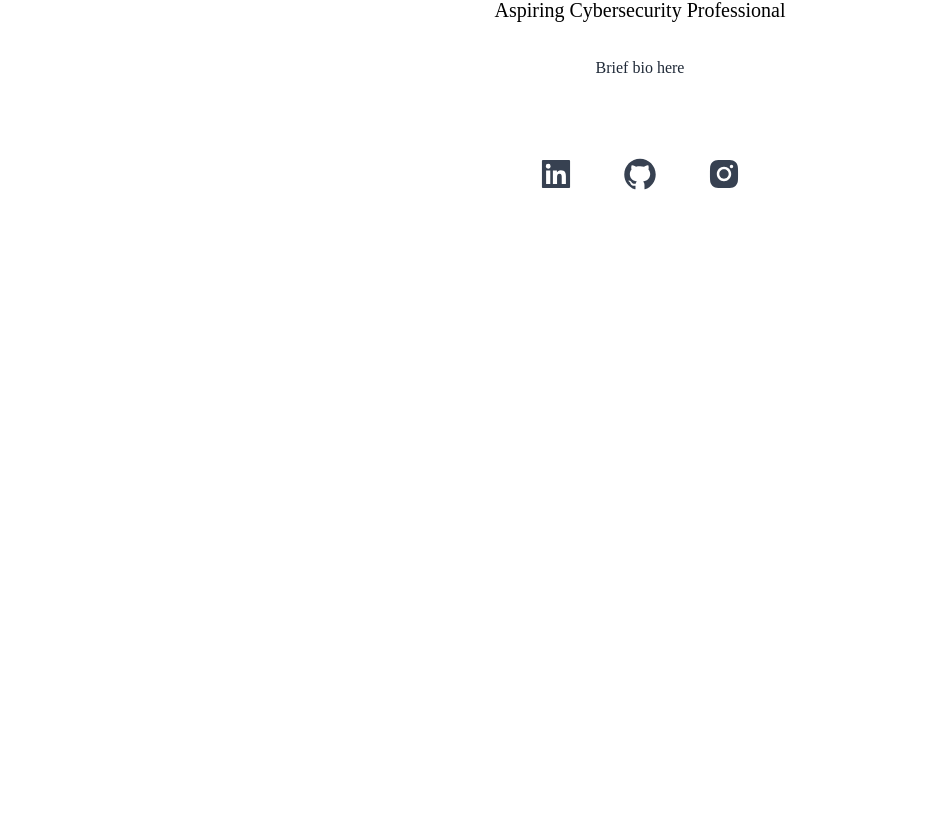
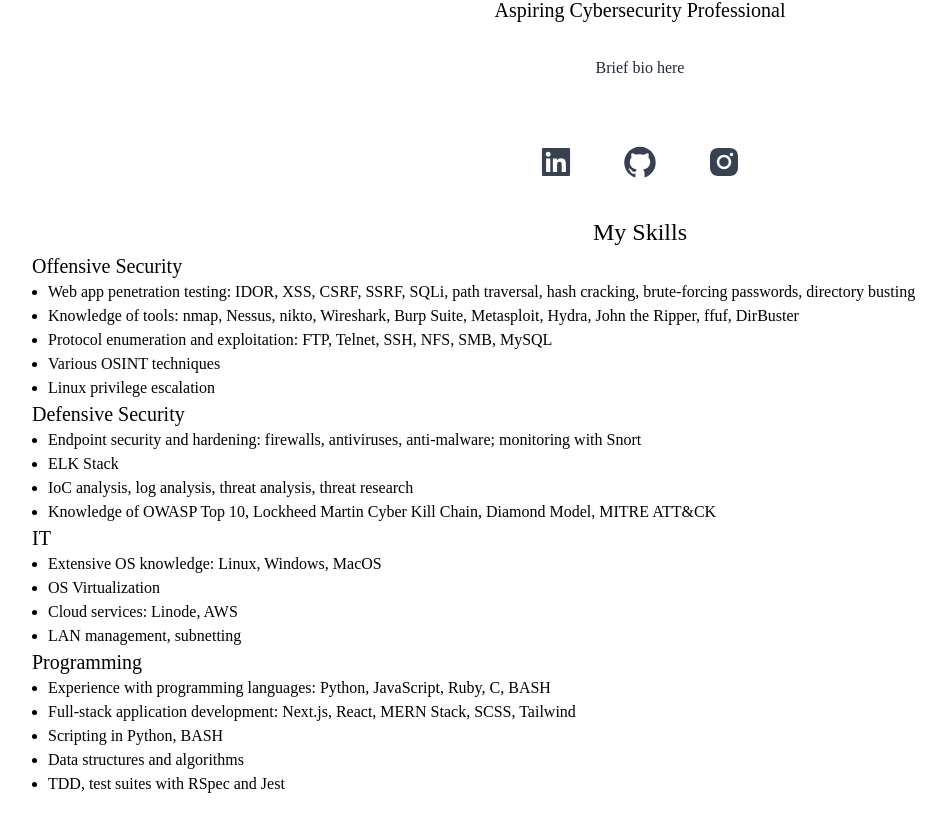
Before and after one commit to ordsec/ordsec-tech-next, a Next.js app: page / in a window 1280 px wide. Shown: the part 412-1240 px from the top of the page, without its empty margins (0-946 px from the left). Before the commit the page ends 800 px from the top, so only its background shows below. Built offline with nearby package versions, Linux system fonts and the light colour scheme; a web font is replaced by a local one.

Commit message:
add skills to main page

```diff
--- a/pages/index.js
+++ b/pages/index.js
@@ -16,8 +16,8 @@ export default function Home() {
         <meta name="viewport" content="width=device-width, initial-scale=1" />
         <link rel="icon" href="/favicon.ico" />
       </Head>
-      <main className="bg-white">
-        <section className="min-h-screen">
+      <main className="bg-white min-h-screen">
+        <section>
           <Navbar />
 
           {/* headshot, header, social */}
@@ -30,15 +30,53 @@ export default function Home() {
             <h3 className="text-xl py-2">Aspiring Cybersecurity Professional</h3>
             <p className="text-md py-5 leading-8 text-gray-800">Brief bio here</p>
           </div>
-          <div className="text-4xl flex justify-center gap-12 py-3 text-gray-700">
+          <div className="text-4xl flex justify-center gap-12 text-gray-700">
             <AiFillLinkedin />
             <AiOutlineGithub />
             <AiFillInstagram />
           </div>
         </section>
 
-        <section>
-
+        <section className="m-8">
+          <h2 className="text-2xl py-1 text-center">My Skills</h2>
+          <div>
+            <h3 className="text-xl">Offensive Security</h3>
+            <ul className="list-disc mx-4">
+              <li>Web app penetration testing: IDOR, XSS, CSRF, SSRF, SQLi, path traversal, hash cracking, brute-forcing passwords, directory busting</li>
+              <li>Knowledge of tools: nmap, Nessus, nikto, Wireshark, Burp Suite, Metasploit, Hydra, John the Ripper, ffuf, DirBuster</li>
+              <li>Protocol enumeration and exploitation: FTP, Telnet, SSH, NFS, SMB, MySQL</li>
+              <li>Various OSINT techniques</li>
+              <li>Linux privilege escalation</li>
+            </ul>
+          </div>
+          <div>
+            <h3 className="text-xl">Defensive Security</h3>
+            <ul className="list-disc mx-4">
+              <li>Endpoint security and hardening: firewalls, antiviruses, anti-malware; monitoring with Snort</li>
+              <li>ELK Stack</li>
+              <li>IoC analysis, log analysis, threat analysis, threat research</li>
+              <li>Knowledge of OWASP Top 10, Lockheed Martin Cyber Kill Chain, Diamond Model, MITRE ATT&CK</li>
+            </ul>
+          </div>
+          <div>
+            <h3 className="text-xl">IT</h3>
+            <ul className="list-disc mx-4">
+              <li>Extensive OS knowledge: Linux, Windows, MacOS</li>
+              <li>OS Virtualization</li>
+              <li>Cloud services: Linode, AWS</li>
+              <li>LAN management, subnetting</li>
+            </ul>
+          </div>
+          <div>
+            <h3 className="text-xl">Programming</h3>
+            <ul className="list-disc mx-4">
+              <li>Experience with programming languages: Python, JavaScript, Ruby, C, BASH</li>
+              <li>Full-stack application development: Next.js, React, MERN Stack, SCSS, Tailwind</li>
+              <li>Scripting in Python, BASH</li>
+              <li>Data structures and algorithms</li>
+              <li>TDD, test suites with RSpec and Jest</li>
+            </ul>
+          </div>
         </section>
       </main>
     </div>
```
